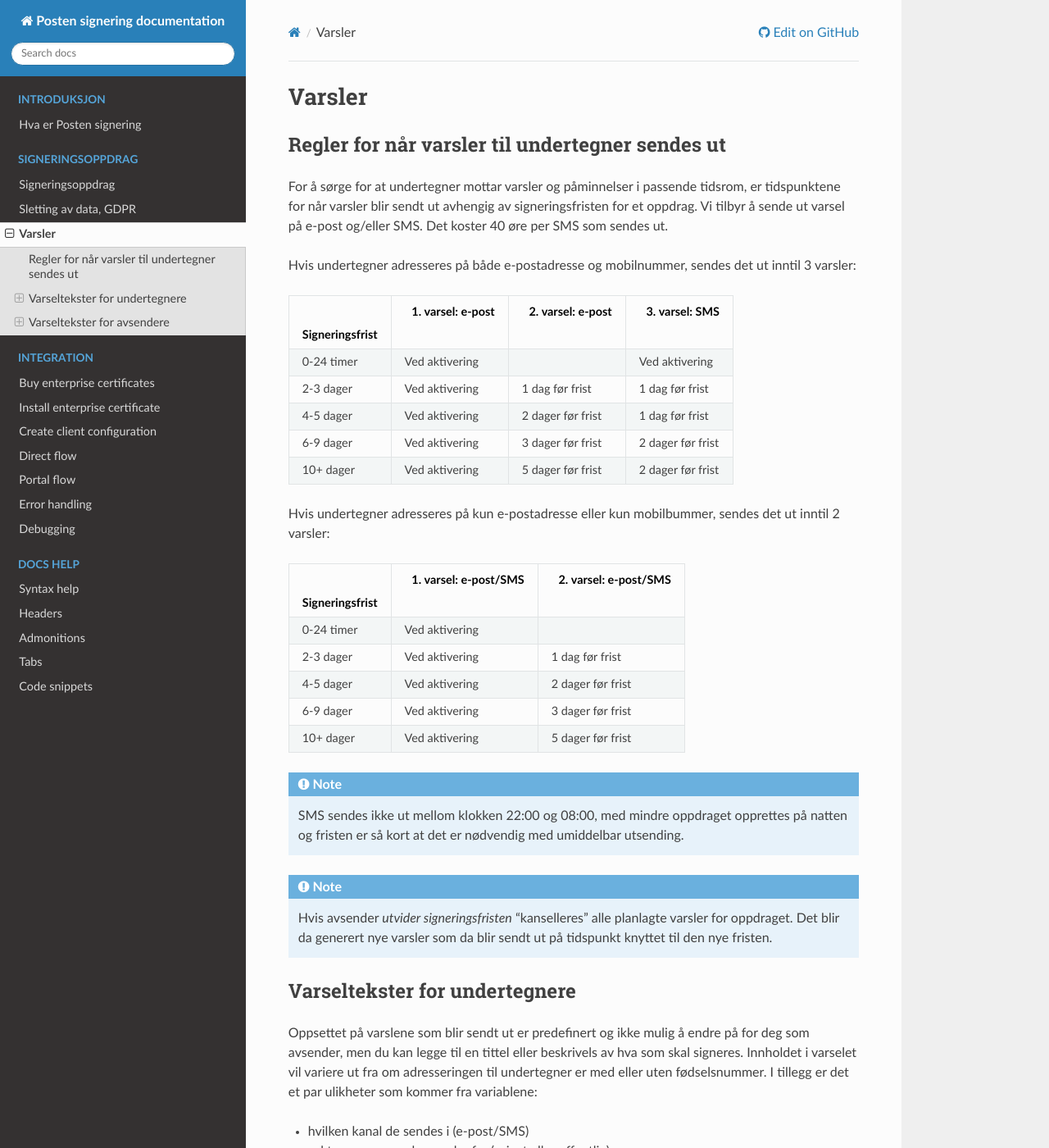
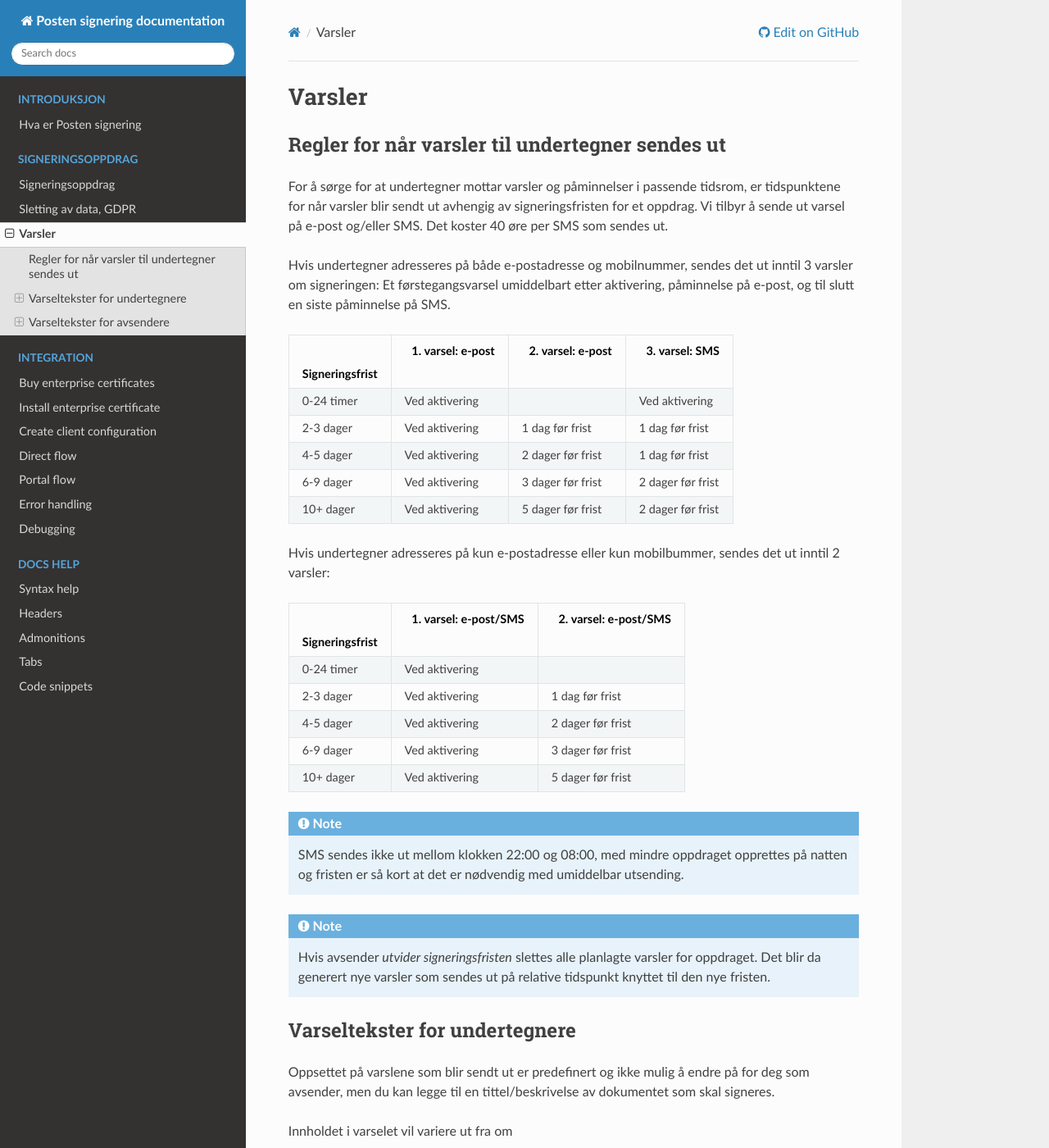
Before and after one commit to ramonarellano/signering-docs, a Sphinx documentation site: the page built from source/adressering-og-varsler.rst, in a window 1280 px wide and 1400 px high. Shown: the whole window at 82% size. Built offline with Sphinx 7.4.7 and the Read the Docs theme 2.0.0, drawn with Linux system fonts in a browser that asks for light colours; some of the changed text lies outside the part shown.

Commit message:
Endret noen skrivefeil

```diff
--- a/source/adressering-og-varsler.rst
+++ b/source/adressering-og-varsler.rst
@@ -6,8 +6,7 @@
 
 For å sørge for at undertegner mottar varsler og påminnelser i passende tidsrom, er tidspunktene for når varsler blir sendt ut avhengig av signeringsfristen for et oppdrag. Vi tilbyr å sende ut varsel på e-post og/eller SMS. Det koster 40 øre per SMS som sendes ut.
 
-Hvis undertegner adresseres på både e-postadresse og mobilnummer, sendes
-det ut inntil 3 varsler:
+Hvis undertegner adresseres på både e-postadresse og mobilnummer, sendes det ut inntil 3 varsler om signeringen: Et førstegangsvarsel umiddelbart etter aktivering, påminnelse på e-post, og til slutt en siste påminnelse på SMS.
 
 =============== ================= ================= =================
 Signeringsfrist 1. varsel: e-post 2. varsel: e-post 3. varsel: SMS
@@ -41,14 +40,17 @@
 
 .. NOTE:: SMS sendes ikke ut mellom klokken 22:00 og 08:00, med mindre oppdraget opprettes på natten og fristen er så kort at det er nødvendig med umiddelbar utsending.
 
-.. NOTE:: Hvis avsender *utvider signeringsfristen* "kanselleres" alle planlagte varsler for oppdraget. Det blir da generert nye varsler som da blir sendt ut på tidspunkt knyttet til den nye fristen.
+.. NOTE:: Hvis avsender *utvider signeringsfristen* slettes alle planlagte varsler for oppdraget. Det blir da generert nye varsler som sendes ut på relative tidspunkt knyttet til den nye fristen.
 
 
 Varseltekster for undertegnere
 ===============================
 
-Oppsettet på varslene som blir sendt ut er predefinert og ikke mulig å endre på for deg som avsender, men du kan legge til en tittel eller beskrivels av hva som skal signeres. Innholdet i varselet vil variere ut fra om adresseringen til undertegner er med eller uten fødselsnummer. I tillegg er det et par ulikheter som kommer fra variablene:
+Oppsettet på varslene som blir sendt ut er predefinert og ikke mulig å endre på for deg som avsender, men du kan legge til en tittel/beskrivelse av dokumentet som skal signeres.
 
+Innholdet i varselet vil variere ut fra om
+
+- adresseringen til undertegner  fer med eller uten fødselsnummer
 - hvilken kanal de sendes i (e-post/SMS)
 - sektor som avsender sender fra (privat eller offentlig)
 - antall undertegnere på oppdraget
@@ -264,8 +266,10 @@
         Hei, du har tidligere signert et dokument fra [Avsender] gjennom den nasjonale fellesløsningen e-Signering. Nå har alle undertegnerne signert. Hvis du også ønsker å motta dokumentet med alle signaturer, må du opprette en digital postkasse innen 7 dager. Da sendes dokumentet automatisk dit, så har du det lett tilgjengelig når du trenger det: https://www.norge.no/velg-digital-postkasse
 
 
-Varsel om kansellert signering
+Varsel om kansellert oppdrag
 _______________________________
+
+Hvis avsender *kansellerer* et signeringsoppdrag, blir det sendt ut et varsel til undertegner om dette:
 
 ..  tabs::
 
@@ -281,7 +285,7 @@
 
     ..  tab:: SMS
 
-        Hei, du har tidligere signert et dokument fra [Avsender] gjennom den nasjonale fellesløsningen e-Signering. Nå har alle undertegnerne signert. Hvis du også ønsker å motta dokumentet med alle signaturer, må du opprette en digital postkasse innen 7 dager. Da sendes dokumentet automatisk dit, så har du det lett tilgjengelig når du trenger det: https://www.norge.no/velg-digital-postkasse
+        Finnes ikke per i dag (08.03.2019)
 
 
 Varseltekster for avsendere
```
